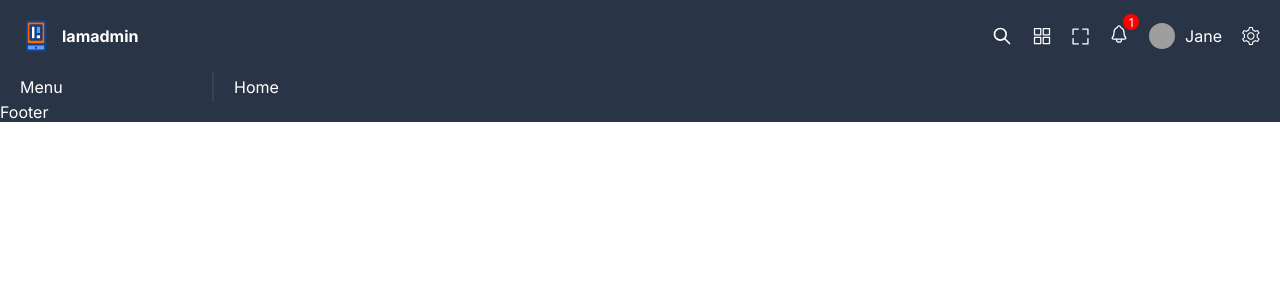
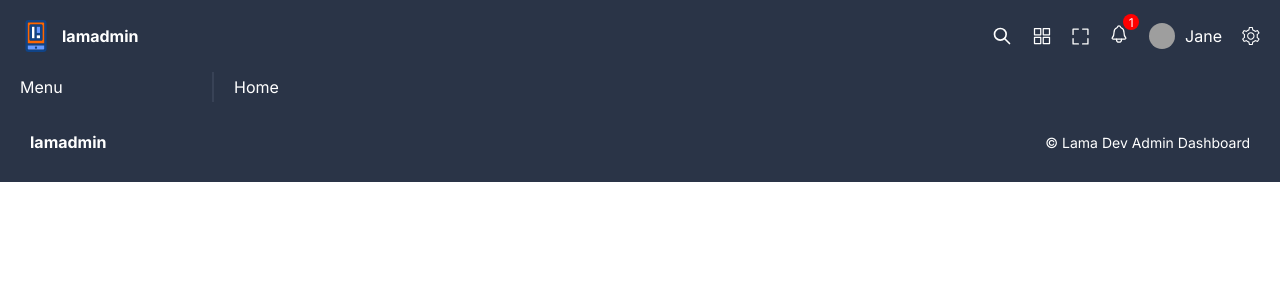
Before and after one commit to sjeevankumar/react-admin-panel, a React (Vite) app: page / in a window 1280 px wide. Shown: the top 300 px of the page. Built offline with nearby package versions, Linux system fonts and the light colour scheme; grey boxes are pictures that could not be loaded.

Commit message:
feat:implement footer design

```diff
--- a/src/components/footer/Footer.tsx
+++ b/src/components/footer/Footer.tsx
@@ -1,6 +1,9 @@
 import "./footer.scss"
 const Footer = () => {
-  return <div>Footer</div>
+  return <div className="footer">
+    <span>lamadmin</span>
+    <span>© Lama Dev Admin Dashboard</span>
+  </div>
 }
 
 export default Footer
--- a/src/components/footer/footer.scss
+++ b/src/components/footer/footer.scss
@@ -0,0 +1,15 @@
+.footer {
+    display: flex;
+    align-items: center;
+    justify-content: space-between;
+    padding: 30px;
+
+    span {
+        &:first-child {
+            font-weight: bold;
+        }
+        &:last-child {
+            font-size: 14px;
+        }
+    }
+}
```
